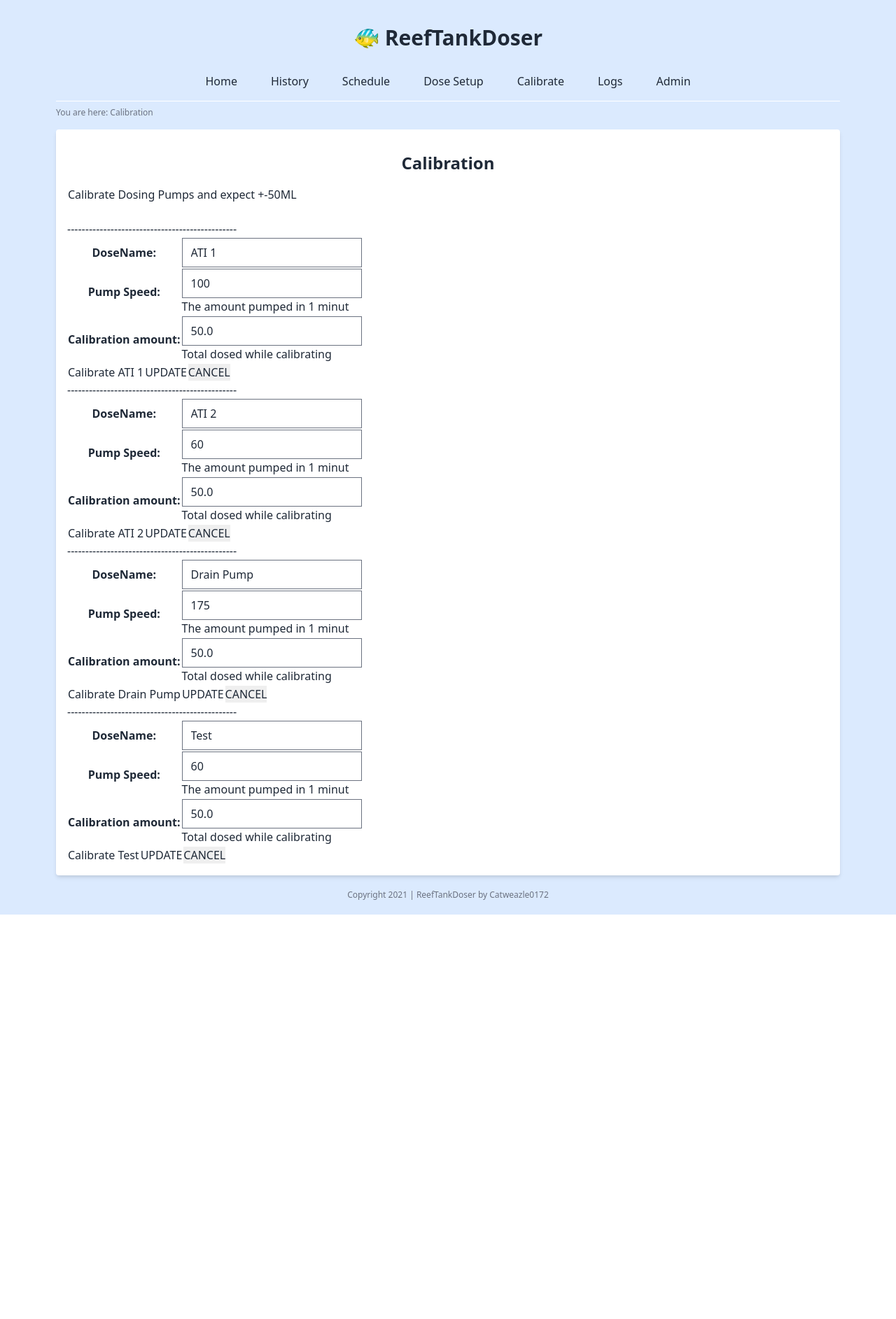
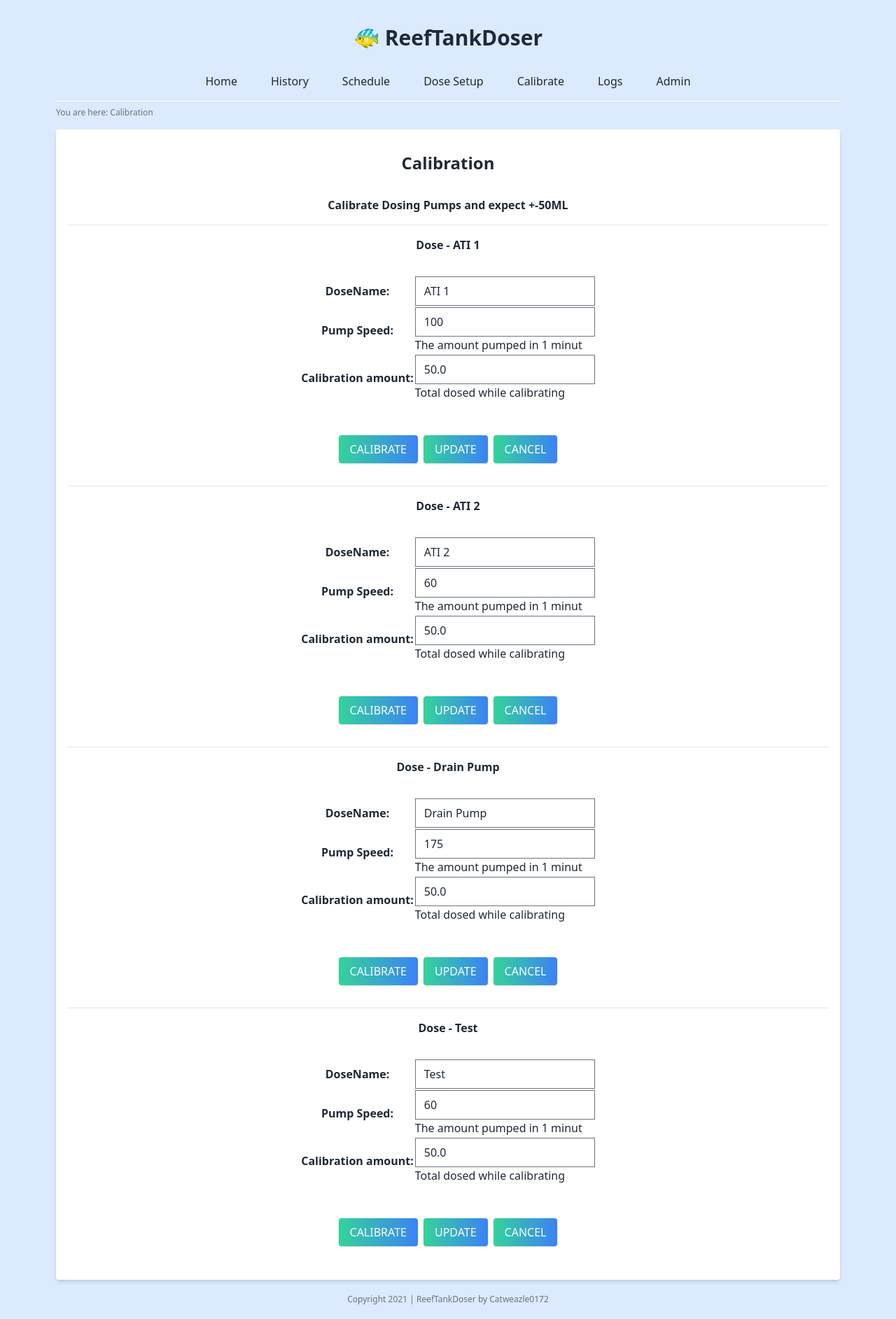
Before and after one commit to catweazle0172/ReefTankDoser, a Django app: page /calibrate/1 in a window 1280 px wide. Shown: the whole page at 70% size. Before the commit the page ends 1307 px from the top, so only its background shows below. Run offline with Django 3.2, Linux system fonts and the light colour scheme; a user stored in the database is signed in; data comes from the database, SQL or seed files in the repository; both versions use the stored data as it was after the commit; style sheets or scripts are compiled from the project's sources.

Commit message:
Alerts toegevoegd, design aan calibrate, dosedef, schedule en admin toegevoegd

```diff
--- a/Doser/static/css/tailwind-build.css
+++ b/Doser/static/css/tailwind-build.css
@@ -8,6 +8,9 @@
   }
   .bdivider{
     @apply border-b border-gray-200;
+  }
+  .tdivider{
+    @apply border-t border-gray-200;
   }
   .content {
     @apply mx-auto max-w-max text-sm lg:text-base;
@@ -22,7 +25,7 @@
     @apply flex justify-center items-center space-x-2 py-4;
   }
   .btn {
-    @apply px-4 py-2 mx-2 text-sm lg:text-base text-white bg-gradient-to-r from-green-400 to-blue-500 hover:from-green-500 hover:to-blue-600 rounded shadow;
+    @apply px-4 py-2 text-sm lg:text-base text-white uppercase bg-gradient-to-r from-green-400 to-blue-500 hover:from-green-500 hover:to-blue-600 rounded shadow;
   }
   .btn-status {
     @apply py-1 px-3 rounded-full text-xs;
@@ -38,6 +41,15 @@
   }
   .btn-radio {
     @apply text-blue-500;
+  }
+  .alert {
+    @apply p-4 my-4 flex justify-between items-center border-l-4 rounded shadow-md;
+  }
+  .alert-success {
+    @apply bg-green-200 border-green-600 text-green-600;
+  }
+  .alert-failed {
+    @apply bg-red-200 border-red-600 text-red-600;
   }
   .table {
     @apply mx-auto table-auto w-full lg:w-5/6 text-gray-600 text-sm shadow-md rounded;
--- a/Doser/templates/doser/calibrate.html
+++ b/Doser/templates/doser/calibrate.html
@@ -1,29 +1,39 @@
 {% extends 'doser/base.html' %}
 
 {% block content %}
-<form action="/doser/calibrate/" method="post" id="queueDose">
-{% csrf_token %}
-<table>
-<tr>
-<td>Calibrate Dosing Pumps and expect +-50ML</td>
-</tr>
-</table>
 
-<br>
-	{{doserCalFormSet.management_form}}
-	<table>
+<div>
+	<div class="content">
+		<div class="py-4 text-center font-bold">
+			Calibrate Dosing Pumps and expect +-50ML
+		</div>
+	</div>
+
+	<form action="/doser/calibrate/" method="post" id="queueDose">
+		{% csrf_token %}
+		{{doserCalFormSet.management_form}}
 		{% for doserCalForm in doserCalFormSet %}
-			<table id="schedEntry">
-			<tr>-----------------------------------------------</tr>
-			{{doserCalForm.as_table}}
-		</table>
-		<table>
-				<td><button type="submit"  class="genericButton" title="Start dosing liquid for calibration" name="actionButton" value='{{doserCalForm.doseName.value}}/50'>Calibrate {{doserCalForm.doseName.value}}</button></td>
-				<td><button class="genericButton" type="submit" title="Save the changes" name="actionButton" value='UPDATE/{{doserCalForm.doseName.value}}'>UPDATE</button></td>
-				<td><input class="cancelButton"type="submit" title="Abandon the changes" name="actionButton" value="CANCEL"></td>
-			</table>
+		<div class="tdivider">
+			<div class="content">
+				<div class="py-4 text-center font-bold">
+					Dose - {{doserCalForm.doseName.value}}
+				</div>
+				<div class="content-notitle">
+					<table id="schedEntry">
+						{{doserCalForm.as_table}}
+					</table>
+				</div>
+			</div>
+			<div class="py-4">
+				<div class="content-notitle">
+					<button class="btn" type="submit" title="Start dosing liquid for calibration" name="actionButton" value='{{doserCalForm.doseName.value}}/50'>Calibrate</button>
+					<button class="btn" type="submit" title="Save the changes" name="actionButton" value='UPDATE/{{doserCalForm.doseName.value}}'>Update</button>
+					<button class="btn" type="submit" title="Abandon the changes" name="actionButton" value="CANCEL">Cancel</button>
+				</div>
+			</div>
+		</div>
 		{% endfor %}
-	</table>
+	</form>
+</div>
 
-</form>
 {% endblock %}
--- a/Doser/templates/doser/messages.html
+++ b/Doser/templates/doser/messages.html
@@ -1,9 +1,10 @@
-<div class="messageBlock">
 {% if messages %}
-  <ul class="messages">
-    {% for message in messages %}
-      <div class="alert-{{ message.tags }}">{{message.tags}} - {{ message }}</div>
-    {% endfor %}
-  </ul>
+{% for message in messages %}
+
+<div class="alert alert-{{ message.tags }}">
+  <div>{{ message.tags }} - {{ message }}</div>
+  <button name="close" class="text-xl font-bold">X</button>
+  {% endfor %}
+</div>
+
 {% endif %}
-</div>
```
Also changed, not shown: Doser/templates/doser/admin.html (+33 -9 lines), Doser/templates/doser/dosedef.html (+21 -17 lines), Doser/templates/doser/schedule.html (+25 -5 lines), db.sqlite3.
